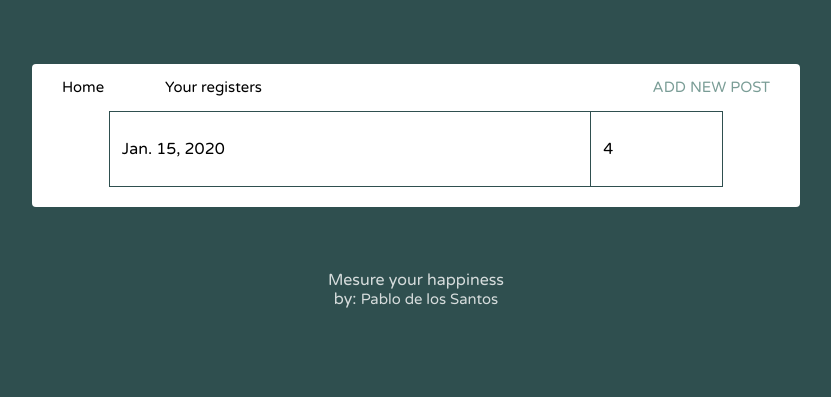
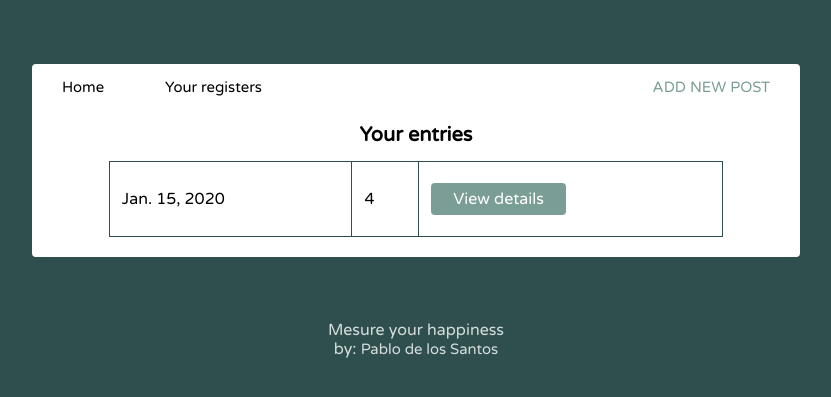
Before and after one commit to pasanca7/mesappiness, a Django app: page /happiness/list/ in a window 1280 px wide. Shown: the part 72-469 px from the top of the page, without its empty margins (224-1055 px from the left). Run offline with Django 4.2, Linux system fonts and the light colour scheme; a user stored in the database is signed in; tables that the repository leaves empty hold one stand-in row (values such as "Sample post").

Commit message:
Happiness register view added

```diff
--- a/happiness/templates/happiness/list_happiness.html
+++ b/happiness/templates/happiness/list_happiness.html
@@ -2,6 +2,9 @@
 
 {% block content %}
 
+<h1 style="text-align:center;">
+    Your entries
+</h1>
 <div>
     {% if happiness_list %}
     <table>
@@ -13,6 +16,11 @@
                 <td>
                     <p>{{ happiness.rating }}</p>
                 </td>
+                <td>
+                    <a href="{% url 'happiness:happiness_detail' happiness.id %}">
+                        <button>View details</button>
+                    </a>
+                </td>
             </tr>
         {% endfor %}
     </table>
--- a/happiness/urls.py
+++ b/happiness/urls.py
@@ -7,4 +7,5 @@ urlpatterns = [
     # path('', views.index, name='index'),
     path('create/', views.CreateHappiness.as_view(), name = "happiness_form"),
     path('list/', views.ListHappinessView.as_view(), name = "happiness_list"),
+    path('<int:pk>/', views.ReadHappiness.as_view(), name = 'happiness_detail'),
 ]
--- a/happiness/views.py
+++ b/happiness/views.py
@@ -16,3 +16,8 @@ class CreateHappiness(generic.CreateView):
     template_name = 'happiness/happiness_form.html'
     form_class = HappinessForm
     success_url = '/account'
+
+
+class ReadHappiness(generic.DetailView):
+    model = Happiness
+    template_name = 'happiness/happiness_detail.html'
```
Also changed, not shown: happiness/templates/happiness/happiness_detail.html (added, +20 -0 lines).
